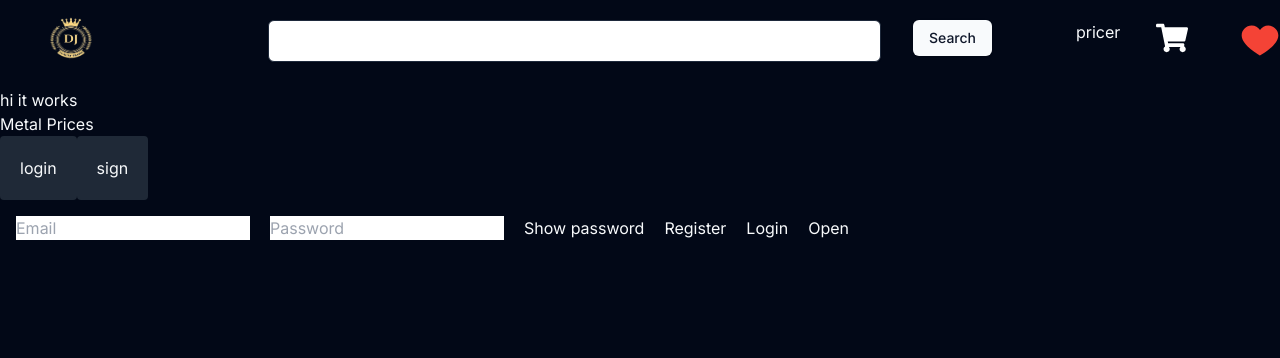
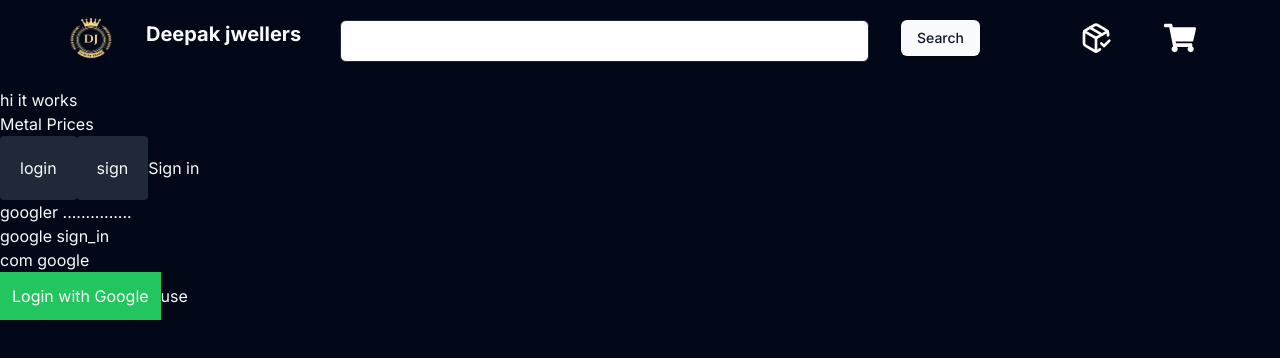
Before and after one commit to manjotdevs/deekap_varma, a Next.js app: page / in a window 1280 px wide. Shown: the top 358 px of the page. Built offline with nearby package versions, Linux system fonts and the light colour scheme.

Commit message:
login is added

```diff
--- a/package.json
+++ b/package.json
@@ -11,6 +11,7 @@
   "dependencies": {
     "@radix-ui/react-alert-dialog": "^1.1.1",
     "@radix-ui/react-avatar": "^1.1.0",
+    "@radix-ui/react-dialog": "^1.1.1",
     "@radix-ui/react-icons": "^1.3.0",
     "@radix-ui/react-slot": "^1.1.0",
     "appwrite": "^15.0.0",
@@ -18,6 +19,7 @@
     "class-variance-authority": "^0.7.0",
     "clsx": "^2.1.1",
     "next": "14.2.5",
+    "next-auth": "^4.24.7",
     "next-navigation": "^1.0.6",
     "react": "^18",
     "react-dom": "^18",
--- a/src/app/admin/page.tsx
+++ b/src/app/admin/page.tsx
@@ -1,7 +1,39 @@
-import React from 'react';
+"use client";
+import React, { useState } from "react";
 
 export default function admin() {
+  const [user, setuser] = useState("");
+  const [password, setpassword] = useState("");
+  const [login, setlogin] = useState(false);
+
+  const a = () => {
+    if (user === "deepak" && password === "123" && login== true) {
+      return <div>Welcome Deepak</div>;
+    }
+  };
   return (
-    <div>admin</div>
-  )
+    <div>
+      <h1>Admin Login</h1>
+      <input
+        type="text"
+        placeholder="username"
+        value={user}
+        onChange={(e) => setuser(e.target.value)}
+      />
+      <input
+        type="password"
+        placeholder="password"
+        value={password}
+        onChange={(e) => setpassword(e.target.value)}
+      />
+      <button
+        onClick={() => {
+          console.log(user, password);
+          console.log(a)
+        }}
+      >
+        login
+      </button>
+    </div>
+  );
 }
--- /dev/null
+++ b/src/app/auth/google/googleSignIn.tsx
@@ -0,0 +1,42 @@
+"use client";
+import React, { useEffect } from "react";
+import { account } from "@/app/appWriteConfig";
+import { OAuthProvider } from "appwrite";
+
+const SignInWithGoogle: React.FC = () => {
+  const loginWithGoogle = async () => {
+    try {
+    const id =  await account.createOAuth2Session(
+        OAuthProvider.Google, // Use uppercase
+        "http://localhost:3000/admin", // Replace with your app's dashboard URL
+        "http://localhost:3000/verification" // Replace with your app's sign-in URL
+      );
+      userProfile();
+    } catch (error) {
+      console.error(error); // Handle error
+    }
+  };
+
+  const userProfile = async () => {
+    const user = await account.get();
+    console.log(user);
+    console.log(user.prefs.picture);
+  };
+
+  return (
+    <div>
+      <button className="bg-green-500 p-3" onClick={loginWithGoogle}>
+        Login with Google
+      </button>
+      <button
+        onClick={() => {
+          console.log(userProfile);
+        }}
+      >
+        use
+      </button>
+    </div>
+  );
+};
+
+export default SignInWithGoogle;
--- a/src/app/page.tsx
+++ b/src/app/page.tsx
@@ -1,7 +1,21 @@
 "use client";
 import React, { useEffect, useState } from "react";
 import Login from "@/components/ login";
+import SignInWithGoogle from "./auth/google/googleSignIn";
+import { account } from "./appWriteConfig";
+import { OAuthProvider } from "appwrite";
 
+const loginWithGoogle = async () => {
+  try {
+    await account.createOAuth2Session(
+      OAuthProvider.Google, // Use uppercase
+      'http://localhost:3000/admin', // Replace with your app's dashboard URL
+      'http://localhost:3000/verification' // Replace with your app's sign-in URL
+    );
+  } catch (error) {
+    console.error(error); // Handle error
+  }
+};
 const Home: React.FC = () => {
   return (
     <div>
@@ -11,8 +25,12 @@
         <button className="bg-gray-800 rounded p-5" onClick={()=>{<Login/>}}>login</button>
         <button className="bg-gray-800 rounded p-5">sign</button>
         <Login />
+        <p>googler ...............</p>
+        <button onClick={loginWithGoogle}>google sign_in</button>
+        <br />
+        <button onClick={SignInWithGoogle} >com google</button>
+        <SignInWithGoogle />
       </div>
-
     </div>
   );
 };
--- a/src/components/ login.tsx
+++ b/src/components/ login.tsx
@@ -2,16 +2,15 @@
 import { account } from "@/app/appWriteConfig";
 import { ID } from "appwrite";
 import {
-  AlertDialog,
-  AlertDialogAction,
-  AlertDialogCancel,
-  AlertDialogContent,
-  AlertDialogDescription,
-  AlertDialogFooter,
-  AlertDialogHeader,
-  AlertDialogTitle,
-  AlertDialogTrigger,
-} from "@/components/ui/alert-dialog";
+  Dialog,
+  DialogContent,
+  DialogDescription,
+  DialogHeader,
+  DialogTitle,
+  DialogTrigger,
+} from "@/components/ui/dialog";
+import { Input } from "./ui/input";
+import SignInWithGoogle from "@/app/auth/google/googleSignIn";
 
 const Login = () => {
   const [email, setEmail] = useState<string>("");
@@ -63,16 +62,24 @@
   };
 
   return (
-    <div className="flex p-4 space-x-5">
-      <input
-        className="text-black"
+    <Dialog>
+      <DialogTrigger>Sign in</DialogTrigger>
+      <DialogContent>
+        <DialogHeader>
+          <DialogTitle>Sign in</DialogTitle>
+          <DialogDescription className="">
+            <p>Email</p>
+            <Input
+              className="text-black rounded-xs h-5 w-48"
               type="text"
               value={email}
               onChange={(e) => setEmail(e.target.value)}
               placeholder="Email"
             />
-      <input
-        className="text-black"
+            </DialogDescription>
+            <DialogDescription>
+            <Input
+              className="text-black rounded-xs h-5 w-48"
               type={showPassword ? "text" : "password"}
               value={password}
               onChange={(e) => setPassword(e.target.value)}
@@ -83,23 +90,14 @@
             </button>
             <button onClick={addUser}>Register</button>
             <button onClick={loginUser}>Login</button>
-      <AlertDialog>
-        <AlertDialogTrigger>Open</AlertDialogTrigger>
-        <AlertDialogContent>
-          <AlertDialogHeader>
-            <AlertDialogTitle>Are you absolutely sure?</AlertDialogTitle>
-            <AlertDialogDescription>
-              This action cannot be undone. This will permanently delete your
-              account and remove your data from our servers.
-            </AlertDialogDescription>
-          </AlertDialogHeader>
-          <AlertDialogFooter>
-            <AlertDialogCancel>Cancel</AlertDialogCancel>
-            <AlertDialogAction>Continue</AlertDialogAction>
-          </AlertDialogFooter>
-        </AlertDialogContent>
-      </AlertDialog>
-    </div>
+          </DialogDescription>
+          <DialogDescription>
+            <SignInWithGoogle />
+          </DialogDescription>
+        </DialogHeader>
+
+      </DialogContent>
+    </Dialog>
   );
 };
 
--- a/src/components/header.tsx
+++ b/src/components/header.tsx
@@ -1,36 +1,41 @@
+"use client";
 import React from "react";
 import { Button } from "@/components/ui/button";
-import { Avatar, AvatarFallback, AvatarImage } from "@/components/ui/avatar";
+import { Avatar, AvatarImage } from "@/components/ui/avatar";
 import { Input } from "@/components/ui/input";
 import { FaShoppingCart } from "react-icons/fa";
-import { FaUserCircle } from "react-icons/fa";
-import { FcLike } from "react-icons/fc";
-
+import { LuPackagePlus } from "react-icons/lu";
+import { LuPackageCheck } from "react-icons/lu";
 export default function Header() {
-  const a = "pricer"
   return (
-    <div className="flex p-5 static ">
-      <div className="w-[20%] pr-5">
+    <div className="flex py-5 px-10 static ">
+      <div className="w-[25%] flex pr-5">
+        <div>
           <Button variant={"link"}>
             <Avatar className="w-[70px] h-12">
               <AvatarImage src="logo.png" />
             </Avatar>
           </Button>
         </div>
-      <div className="w-[60%] pr-5 flex space-x-8">
+        <div>
+          <p className="font-bold px-1 text-xl">Deepak jwellers</p>
+        </div>
+      </div>
+      <div className="w-[55%] pr-5 flex space-x-8">
         <Input type="search" className="py-5 bg-white text-black px-5" />
         <Button type="submit">Search</Button>
       </div>
-      <div className="w-[18%] flex space-x-5 pl-16">
+      <div className="w-[20%] flex space-x-5 pl-16">
         <div>
-          <p>{a}</p>
+          <Button variant={"link"}>
+            <LuPackageCheck className="text-white h-8 w-8" />
+          </Button>
         </div>
+        <div>
           <Button variant={"link"}>
             <FaShoppingCart className="text-white h-8 w-8" />
           </Button>
-        <Button variant={"link"}>
-          <FcLike className="text-white h-10 w-10" />
-        </Button>
+        </div>
       </div>
     </div>
   );
--- /dev/null
+++ b/src/components/signIn.tsx
@@ -0,0 +1,32 @@
+import React from "react";
+import {
+  Dialog,
+  DialogContent,
+  DialogDescription,
+  DialogHeader,
+  DialogTitle,
+  DialogTrigger,
+} from "@/components/ui/dialog";
+import { Input } from "@/components/ui/input";
+import { Button } from "./ui/button";
+import SignInWithGoogle from "@/app/auth/google/googleSignIn";
+export default function SignIn() {
+  return (
+    <Dialog>
+      <DialogTrigger>Sign in</DialogTrigger>
+      <DialogContent>
+        <DialogHeader>
+          <DialogTitle>Sign in</DialogTitle>
+        </DialogHeader>
+        <DialogDescription>
+          <Input type="text" placeholder="Email" />
+          <Input type="password" placeholder="Password" />
+          <Button>Sign in</Button>
+        </DialogDescription>
+        <DialogDescription>
+          <SignInWithGoogle />
+        </DialogDescription>
+      </DialogContent>
+    </Dialog>
+  );
+}
--- /dev/null
+++ b/src/components/ui/dialog.tsx
@@ -0,0 +1,122 @@
+"use client"
+
+import * as React from "react"
+import * as DialogPrimitive from "@radix-ui/react-dialog"
+import { Cross2Icon } from "@radix-ui/react-icons"
+
+import { cn } from "@/lib/utils"
+
+const Dialog = DialogPrimitive.Root
+
+const DialogTrigger = DialogPrimitive.Trigger
+
+const DialogPortal = DialogPrimitive.Portal
+
+const DialogClose = DialogPrimitive.Close
+
+const DialogOverlay = React.forwardRef<
+  React.ElementRef<typeof DialogPrimitive.Overlay>,
+  React.ComponentPropsWithoutRef<typeof DialogPrimitive.Overlay>
+>(({ className, ...props }, ref) => (
+  <DialogPrimitive.Overlay
+    ref={ref}
+    className={cn(
+      "fixed inset-0 z-50 bg-black/80  data-[state=open]:animate-in data-[state=closed]:animate-out data-[state=closed]:fade-out-0 data-[state=open]:fade-in-0",
+      className
+    )}
+    {...props}
+  />
+))
+DialogOverlay.displayName = DialogPrimitive.Overlay.displayName
+
+const DialogContent = React.forwardRef<
+  React.ElementRef<typeof DialogPrimitive.Content>,
+  React.ComponentPropsWithoutRef<typeof DialogPrimitive.Content>
+>(({ className, children, ...props }, ref) => (
+  <DialogPortal>
+    <DialogOverlay />
+    <DialogPrimitive.Content
+      ref={ref}
+      className={cn(
+        "fixed left-[50%] top-[50%] z-50 grid w-full max-w-lg translate-x-[-50%] translate-y-[-50%] gap-4 border bg-background p-6 shadow-lg duration-200 data-[state=open]:animate-in data-[state=closed]:animate-out data-[state=closed]:fade-out-0 data-[state=open]:fade-in-0 data-[state=closed]:zoom-out-95 data-[state=open]:zoom-in-95 data-[state=closed]:slide-out-to-left-1/2 data-[state=closed]:slide-out-to-top-[48%] data-[state=open]:slide-in-from-left-1/2 data-[state=open]:slide-in-from-top-[48%] sm:rounded-lg",
+        className
+      )}
+      {...props}
+    >
+      {children}
+      <DialogPrimitive.Close className="absolute right-4 top-4 rounded-sm opacity-70 ring-offset-background transition-opacity hover:opacity-100 focus:outline-none focus:ring-2 focus:ring-ring focus:ring-offset-2 disabled:pointer-events-none data-[state=open]:bg-accent data-[state=open]:text-muted-foreground">
+        <Cross2Icon className="h-4 w-4" />
+        <span className="sr-only">Close</span>
+      </DialogPrimitive.Close>
+    </DialogPrimitive.Content>
+  </DialogPortal>
+))
+DialogContent.displayName = DialogPrimitive.Content.displayName
+
+const DialogHeader = ({
+  className,
+  ...props
+}: React.HTMLAttributes<HTMLDivElement>) => (
+  <div
+    className={cn(
+      "flex flex-col space-y-1.5 text-center sm:text-left",
+      className
+    )}
+    {...props}
+  />
+)
+DialogHeader.displayName = "DialogHeader"
+
+const DialogFooter = ({
+  className,
+  ...props
+}: React.HTMLAttributes<HTMLDivElement>) => (
+  <div
+    className={cn(
+      "flex flex-col-reverse sm:flex-row sm:justify-end sm:space-x-2",
+      className
+    )}
+    {...props}
+  />
+)
+DialogFooter.displayName = "DialogFooter"
+
+const DialogTitle = React.forwardRef<
+  React.ElementRef<typeof DialogPrimitive.Title>,
+  React.ComponentPropsWithoutRef<typeof DialogPrimitive.Title>
+>(({ className, ...props }, ref) => (
+  <DialogPrimitive.Title
+    ref={ref}
+    className={cn(
+      "text-lg font-semibold leading-none tracking-tight",
+      className
+    )}
+    {...props}
+  />
+))
+DialogTitle.displayName = DialogPrimitive.Title.displayName
+
+const DialogDescription = React.forwardRef<
+  React.ElementRef<typeof DialogPrimitive.Description>,
+  React.ComponentPropsWithoutRef<typeof DialogPrimitive.Description>
+>(({ className, ...props }, ref) => (
+  <DialogPrimitive.Description
+    ref={ref}
+    className={cn("text-sm text-muted-foreground", className)}
+    {...props}
+  />
+))
+DialogDescription.displayName = DialogPrimitive.Description.displayName
+
+export {
+  Dialog,
+  DialogPortal,
+  DialogOverlay,
+  DialogTrigger,
+  DialogClose,
+  DialogContent,
+  DialogHeader,
+  DialogFooter,
+  DialogTitle,
+  DialogDescription,
+}
```
Also changed, not shown: src/api/goldandsilver.jsx (added), 1 other file (tests, documents, lock files or other folders). Lines whose indentation alone changed are shown as unchanged.
